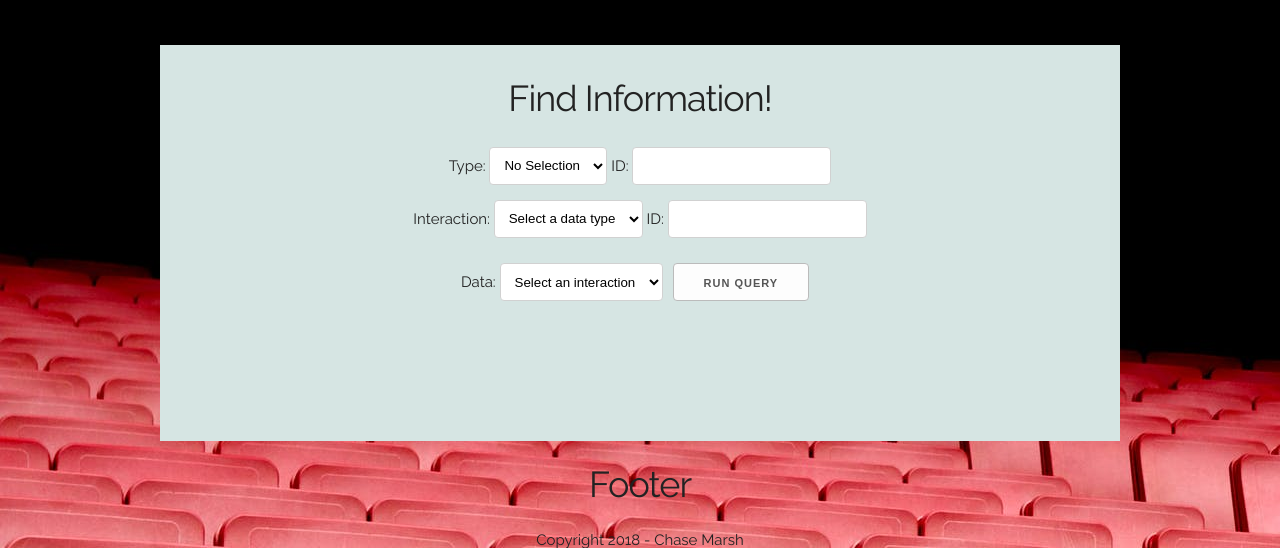
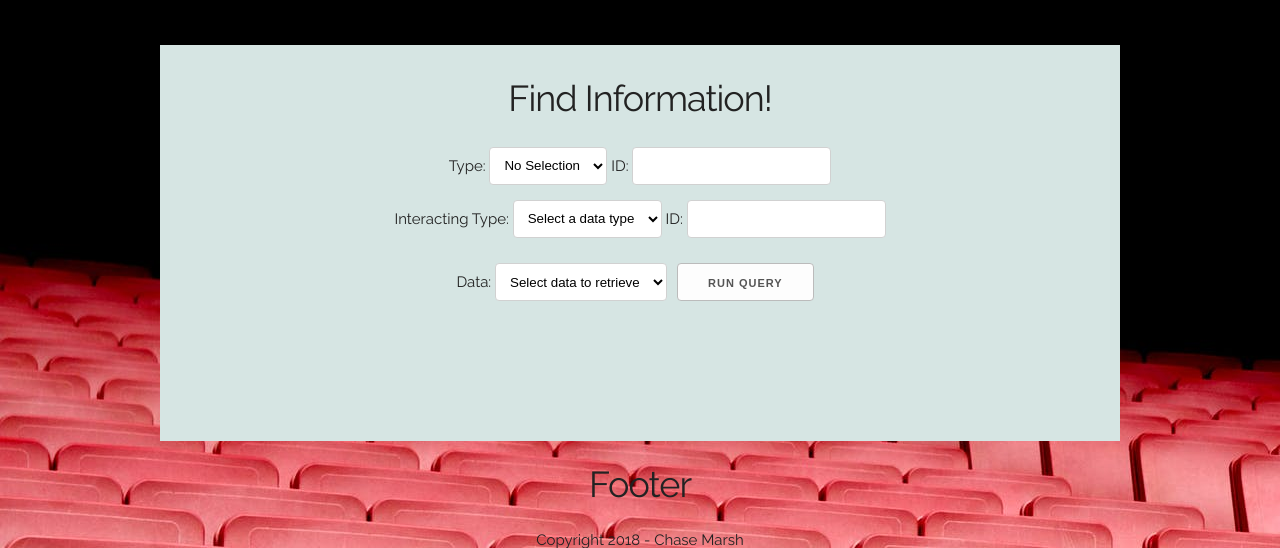
Before and after one commit to camarsh7/moviegrade, a PHP site: page /advancedQueries.php in a window 1280 px wide. Shown: the part 140-688 px from the top of the page. Run offline with PHP 8.4, Linux system fonts and the light colour scheme; the visitor is signed in with stand-in values (Sample User, id 1).

Commit message:
got errors (that is a good thing)

```diff
--- a/advancedQueries.php
+++ b/advancedQueries.php
@@ -19,12 +19,12 @@
     <script src="https://code.jquery.com/jquery-1.12.4.min.js"></script>
     <script type="text/javascript">
     $(function() {
-      $("#dataType").change(function() {
-        $("#interaction").load("textData/" + $(this).val() + ".html");
-        $("#retrieve").load("textData/" + $("#dataType").val() + "_" + $("#interaction").val() + ".html");
+      $("#initType").change(function() {
+        $("#interType").load("textData/" + $(this).val() + ".html");
+        $("#retrieve").load("textData/" + $("#initType").val() + "_" + $("#interType").val() + ".html");
       });
-      $("#interaction").change(function() {
-        $("#retrieve").load("textData/" + $("#dataType").val() + "_" + $("#interaction").val() + ".html");
+      $("#interType").change(function() {
+        $("#retrieve").load("textData/" + $("#initType").val() + "_" + $("#interType").val() + ".html");
       });
     });
     </script>
@@ -57,26 +57,26 @@
           <div align = "center">
             <form align = "center" action="advancedQueries.php" method="POST">
               <div align = "center">
-                Type: <select id = "dataType" name = "Data Type">               <!--selects the first table for query-->
+                Type: <select id = "initType" name = "Data Type">               <!--selects the first table for query-->
                   <option value = "default">No Selection</option>
-                  <option value = "actor">Actor</option>
-                  <option value = "director">Director</option>
-                  <option value = "movie">Movie</option>
-                  <option value = "review">Review</option>
-                  <option value = "user">User</option>
-                  <option value = "genre">Genre</option>
+                  <option name = "actor" value = "actor">Actor</option>
+                  <option name = "director" value = "director">Director</option>
+                  <option name = "movie" value = "movie">Movie</option>
+                  <option name = "review" value = "review">Review</option>
+                  <option name = "user" value = "user">User</option>
+                  <option name = "genre" value = "genre">Genre</option>
                 </select>
-                ID: <input type="text" name="_id" required="required" /> <br/>
+                ID: <input type="text" name="init_id" required="required" /> <br/>
               </div>
               <div align = "center">
-                Interaction: <select id = "interaction" name = "Interaction">   <!--selects the second table for query-->
+                Interacting Type: <select id = "interType" name = "interType">   <!--selects the second table for query-->
                   <option value = "default">Select a data type</option>
                 </select>
-                ID: <input type="text" name="_id" required="required" /> <br/>
+                ID: <input type="text" name="inter_id" required="required" /> <br/>
               </div>
               <div align = "center">
                 Data: <select id = "retrieve" name = "Data to Retrieve">        <!--selects the data retrievable-->
-                  <option value = "default">Select an interaction</option>
+                  <option value = "default">Select data to retrieve</option>
                 <input class="button button-1" type="submit" value="Run Query"/>
               </div>
             </form>
@@ -97,31 +97,28 @@
 if($_SERVER["REQUEST_METHOD"] == "POST") {
 	$link = mysqli_connect("127.0.0.1", "root", "", "movie_grade");
 
-	$director_id = mysqli_real_escape_string($link, $_POST['director_id']);
-    $dname = mysqli_real_escape_string($link, $_POST['dname']);
-
-	$bool = true;
+  $init_type = mysqli_real_escape_string($link, $_POST['initType']);
+  $init_id = mysqli_real_escape_string($link, $_POST['init_id']);
+  $inter_type = mysqli_real_escape_string($link, $_POST['interType']);
+  $inter_id = mysqli_real_escape_string($link, $_POST['inter_id']);
+  $retrieve = mysqli_real_escape_string($link, $_POST['retrieve']);
 
 	mysqli_select_db($link, "movie_grade") or die("Cannot connect to database");
 
-	$query = mysqli_query($link, "Select * from director");
+	$query = mysqli_query($link, $retrieve);                                                   //i think this should work...?
 
+  $i = 0;
 	while($row = mysqli_fetch_array($query)) {
-		$table_director = $row['director_id'];
-
-		if($director_id == $table_director) { //checks if the username is already found in the table
-			$bool = false;
-			Print '<script>alert("Director ID already in system!");</script>';
-			Print '<script>window.location.assign("adddirector.php");</script>';
-		}
+		$table_results[i] = $row;
+    $i = $i+1;                                                                 //again, i think....???????????
 	}
 
-	if($bool) { //if it wasn't taken, go ahead and do the insert of all the data.
-		mysqli_query($link, "INSERT INTO director (director_id, dname) VALUES ('$director_id', '$dname')");
-		Print '<script>alert("Successfully Added!");</script>';
-		Print '<script>window.location.assign("adddirector.php");</script>';
-	}
-    echo "Director name entered: ". $dname . "<br/>";
-    echo "Director ID entered: ". $director_id . "<br/>";
-}
+//count the number of rows
+  $i = count($table_results);
+  if(i > 0){
+    $j = count($table_results[0]);
+  }else{
+    $j = 0;
+  }
+  }
 ?>
--- a/home.php
+++ b/home.php
@@ -27,6 +27,7 @@
 		<a href="addmovie.php">Add Movie</a>
 		<a href="adddirector.php">Add Director</a>
 		<a href="addactor.php">Add Actor</a>
+    <a href="advancedQueries.php">Advanced Queries</a>
 		<div class="dropdown">
 			<div class="dropbtn"><?php Print "$user" ?></div>
 			<div class="dropdown-content">
```
